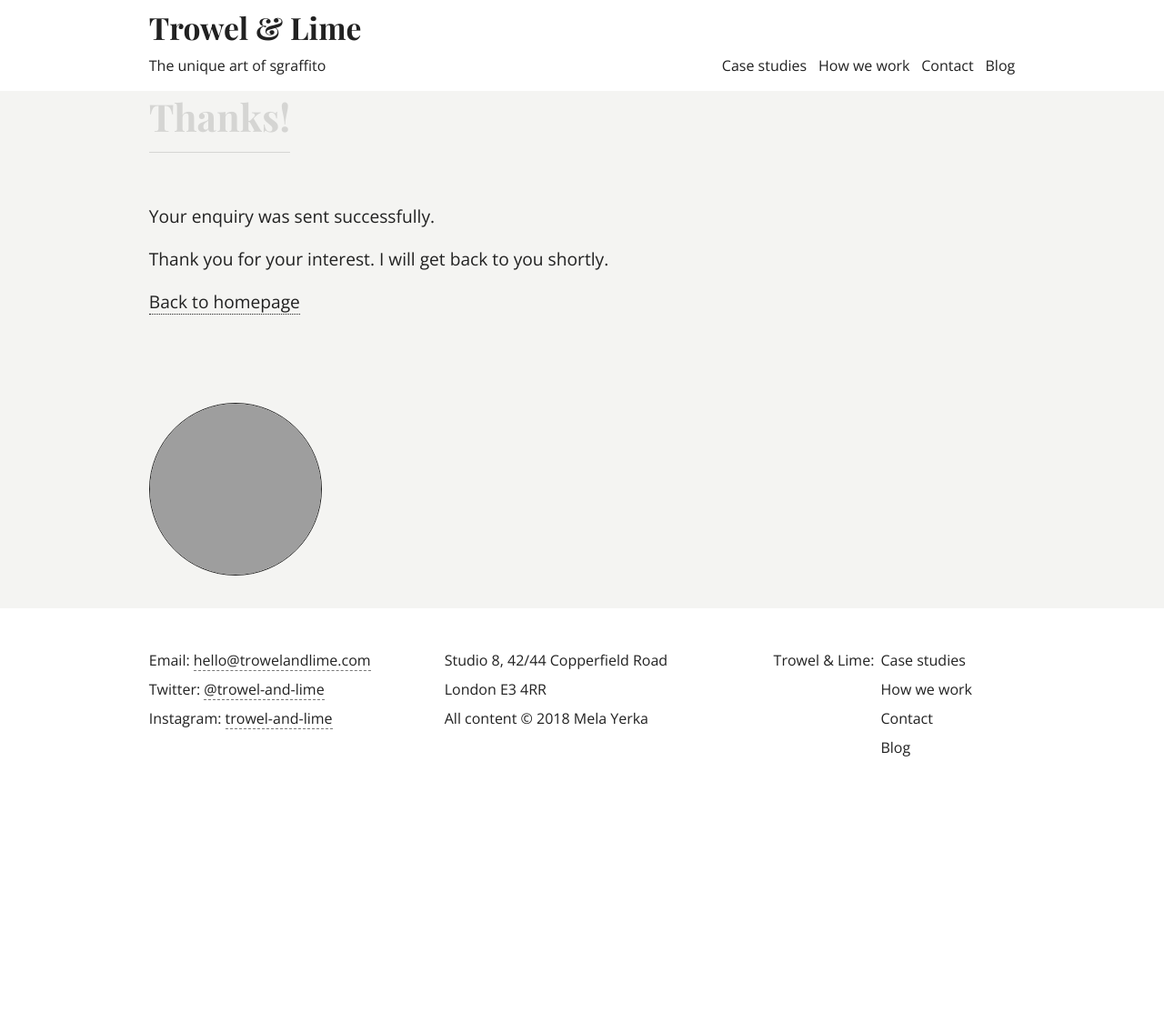
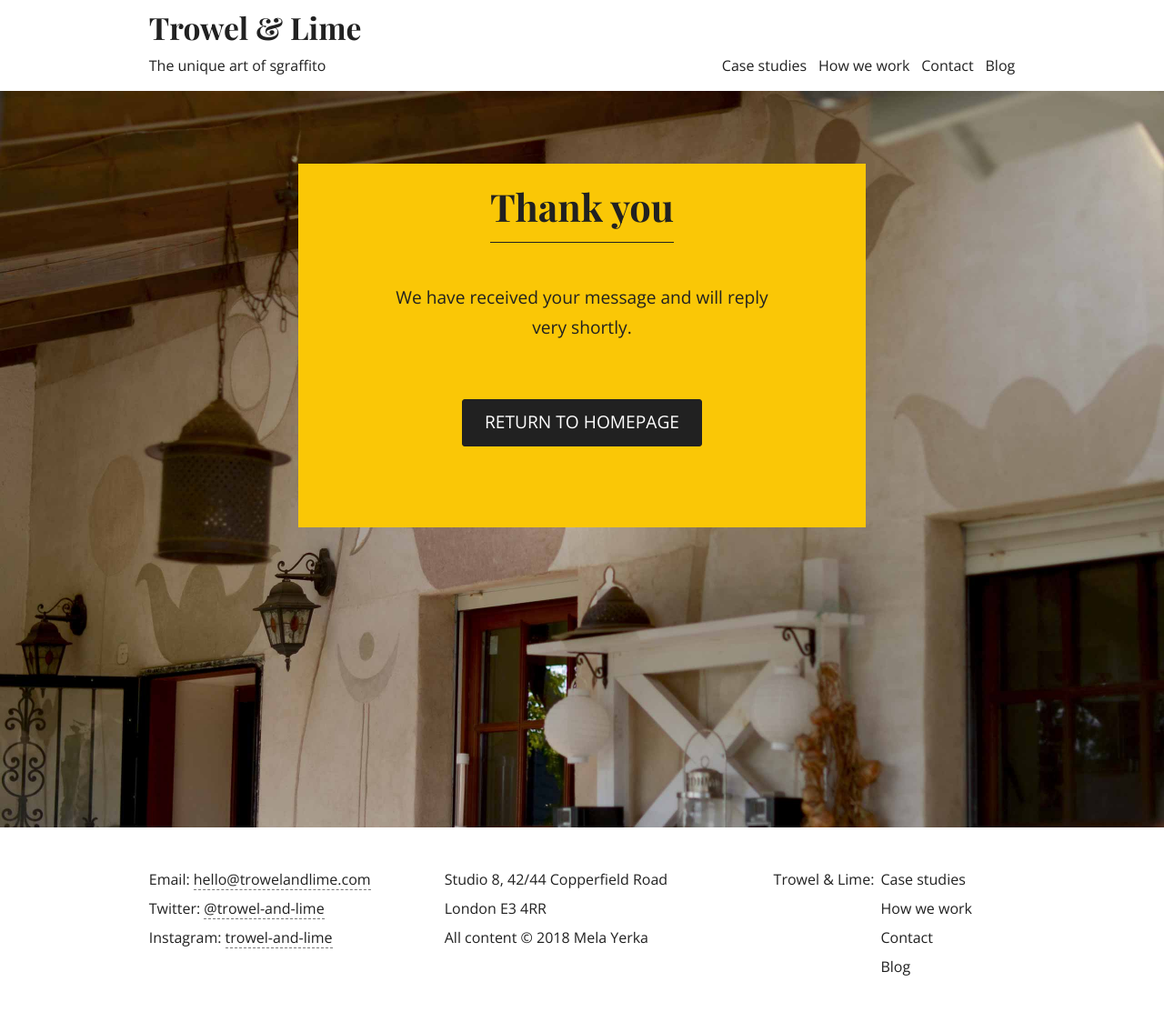
Before and after one commit to marek-kultys/trowel-and-lime, a Jekyll site: the page built from contact/thank-you/index.html, in a window 1280 px wide. Shown: the whole page at 91% size. Built offline with Jekyll 4.4.1, drawn with Linux system fonts in a browser that asks for light colours; before the commit the page ends 900 px from its top, so only the background shows below that; grey boxes are pictures that could not be loaded.

Commit message:
Add thank you message after form submitted

```diff
--- a/_sass/main.scss
+++ b/_sass/main.scss
@@ -52,7 +52,11 @@ main {
    }
 
    .no-padding-bottom {
-      padding-bottom: 0;
+      padding-bottom: 0em;
+   }
+
+   .no-margin-bottom {
+      margin-bottom: 0em;
    }
 
    .less-padding-top {
@@ -72,6 +76,7 @@ main {
 
    .colour-banner {
       background-color: $yellow;
+   }
 
    .video-wrapper {
       height: auto;
@@ -109,7 +114,6 @@ main {
          border-color: $black;
          &:hover {
             background-color: $black-trans;
-            }
          }
       }
    }
--- a/contact/thank-you/index.html
+++ b/contact/thank-you/index.html
@@ -6,23 +6,24 @@ label: contact-thankyou
 <article class="contact">
 
    <section>
-      <div class="block no-padding-bottom">
-         <h2>Thanks!</h2>
+      <div class="hero">
+         <div class="hero-container">
+            <div class="middle-grid inside-container text-center">
+               <div class="title-container">
+                  <h2>Thank you</h2>
+               </div>
+               <div class="text-container">
+                  <p>We have received your message and will reply <nobr>very shortly.</nobr></p>
+               </div>
+               <div class="contact-wrapper">
+                  <a class="button no-margin-bottom" href="/">
+                     <h5>RETURN TO HOMEPAGE</h5>
+                  </a>
+               </div>
+            </div>
+         </div>
       </div>
    </section>
 
-   <section>
-      <div class="block less-padding-top no-padding-bottom full-height">
-         <p>Your enquiry was sent successfully.</p>
-         <p>Thank you for your interest. I will get back to you shortly.</p>
-         <p><a href="/" class="body-text-link">Back to homepage</a></p>
-      </div>
-   </section>
-
-   <section>
-      <div class="block less-padding-top">
-         <img class="badge" src="/technique/img/detail-2.jpg">
-      </div>
-   </section>
 
 </article>
```
Lines whose indentation alone changed are shown as unchanged.
